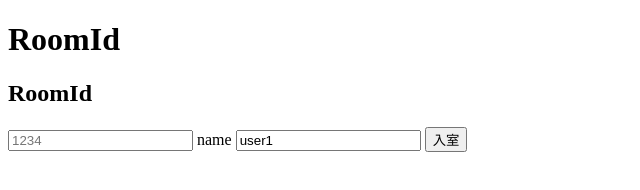
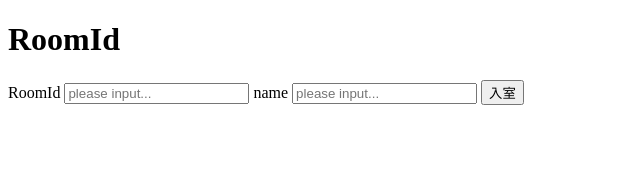
Before and after one commit to hyoshitake/handsup_seminar, a website: page app/public/index.html in a window 1280 px wide. Shown: the whole page, without its empty margins (0-640 px from the left). Drawn offline with nearby package versions, Linux system fonts and the light colour scheme.

```diff
--- a/app/public/index.html
+++ b/app/public/index.html
@@ -9,15 +9,13 @@
 <body>
     <h1>RoomId</h1>
     <form id="room-post">
-        <label>
-            <h2>RoomId</h2>
-            <input type="text" id="room" maxlength="4" placeholder="1234">
-            <label>
-                name
-                <input type="text" id="user_name" name="name" value="user1">
-            </label>
-        </label>
-        <input type="submit" value="入室">
+        <div>
+            <label for="room">RoomId</label>
+            <input type="text" name="room" id="room" maxlength="4" placeholder="please input...">
+            <label for="name">name</label>
+            <input type="text" id="user_name" name="name" placeholder="please input...">
+            <input type="submit" value="入室">
+        </div>
     </form>
 
     <script src="socket.io/socket.io.min.js"></script>
```
Also changed, not shown: app/public/chat.html (+1 -1 lines), 1 other file.
